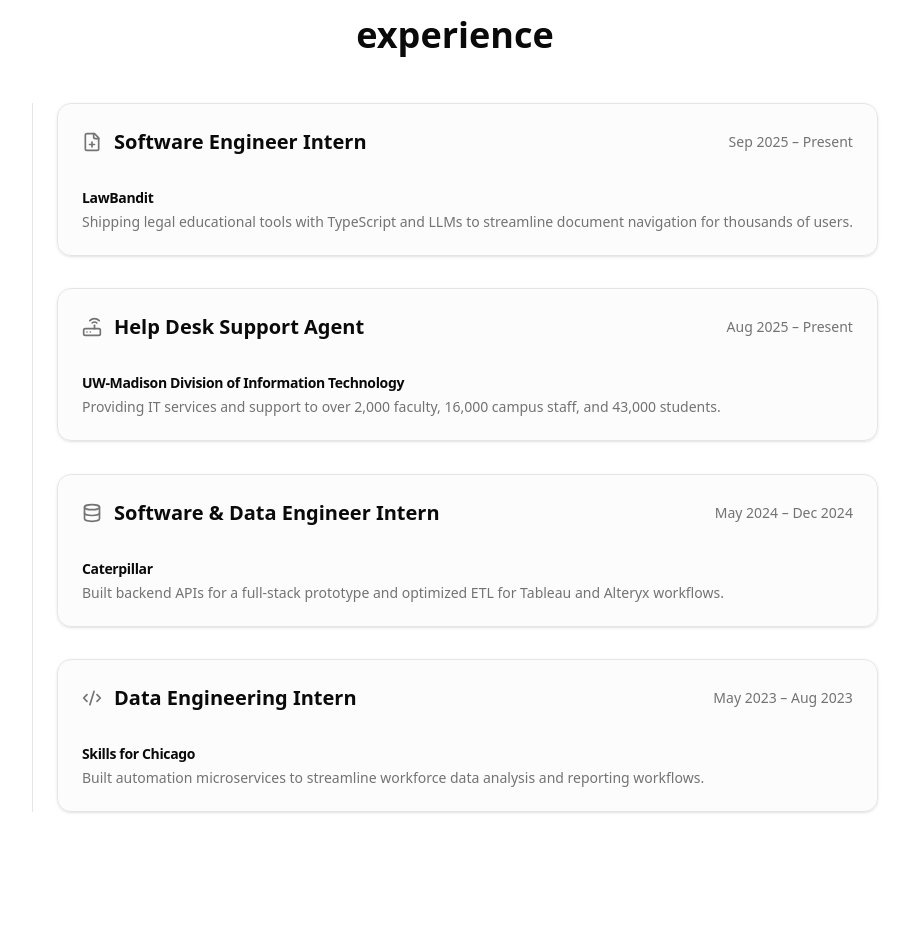
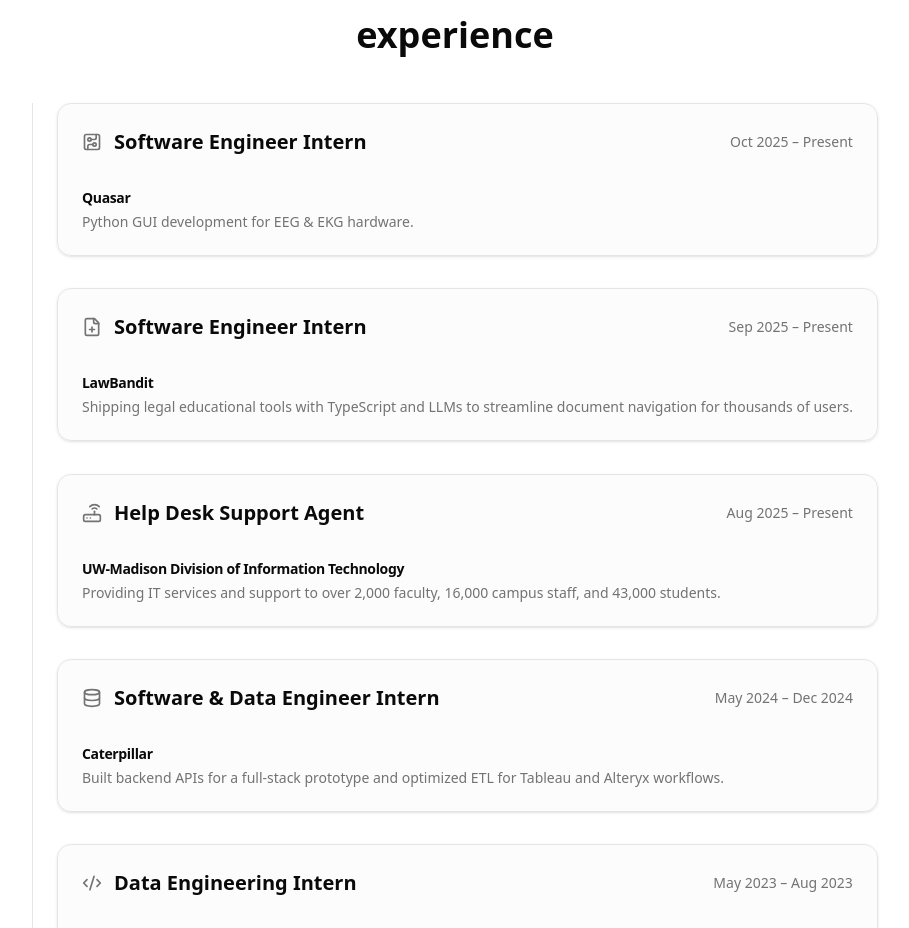
Before and after one commit to akashm6/current_portfolio, a Next.js app: page / in a window 1280 px wide. Shown: the part 1360-2288 px from the top of the page, without its empty margins (185-1094 px from the left). Built offline with nearby package versions, Linux system fonts and the light colour scheme.

Commit message:
updated with new experiences

```diff
--- a/src/components/Experience.jsx
+++ b/src/components/Experience.jsx
@@ -2,7 +2,7 @@
 
 import { useState } from "react";
 import { motion, AnimatePresence } from "framer-motion";
-import { Database, Code2, Router, FilePlus } from "lucide-react";
+import { Database, Code2, Router, FilePlus, CircuitBoard } from "lucide-react";
 import {
   Card,
   CardContent,
@@ -18,6 +18,16 @@
 } from "@/components/ui/dialog";
 
 const experiences = [
+  {
+    title: "Software Engineer Intern",
+    company: "Quasar",
+    logo: "/quasarlogo.png",
+    timeframe: "Oct 2025 – Present",
+    icon: CircuitBoard,
+    description: "Python GUI development for EEG & EKG hardware.",
+    details: [<>Just started! Will update soon.</>],
+    skills: ["Python", "NiceGUI", "FastAPI"],
+  },
   {
     title: "Software Engineer Intern",
     company: "LawBandit",
```
Also changed, not shown: public/quasarlogo.png (added).
